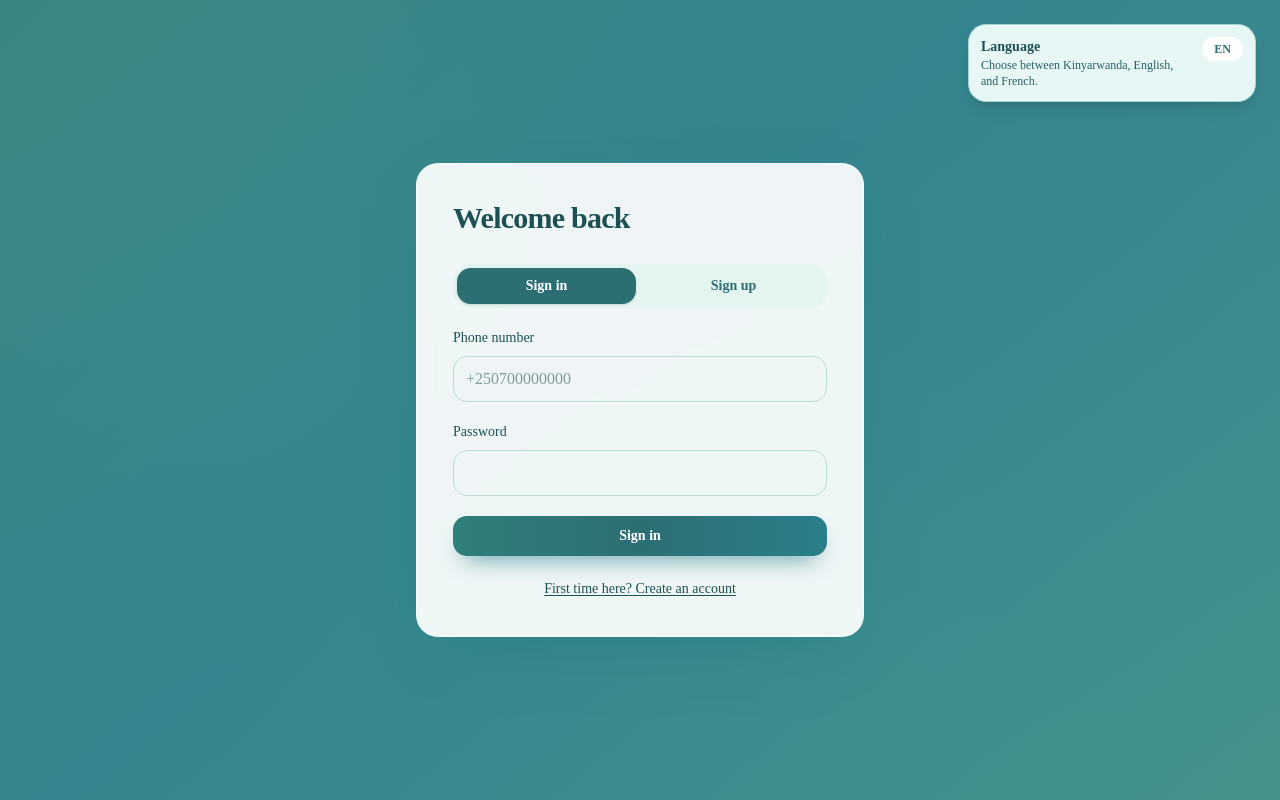
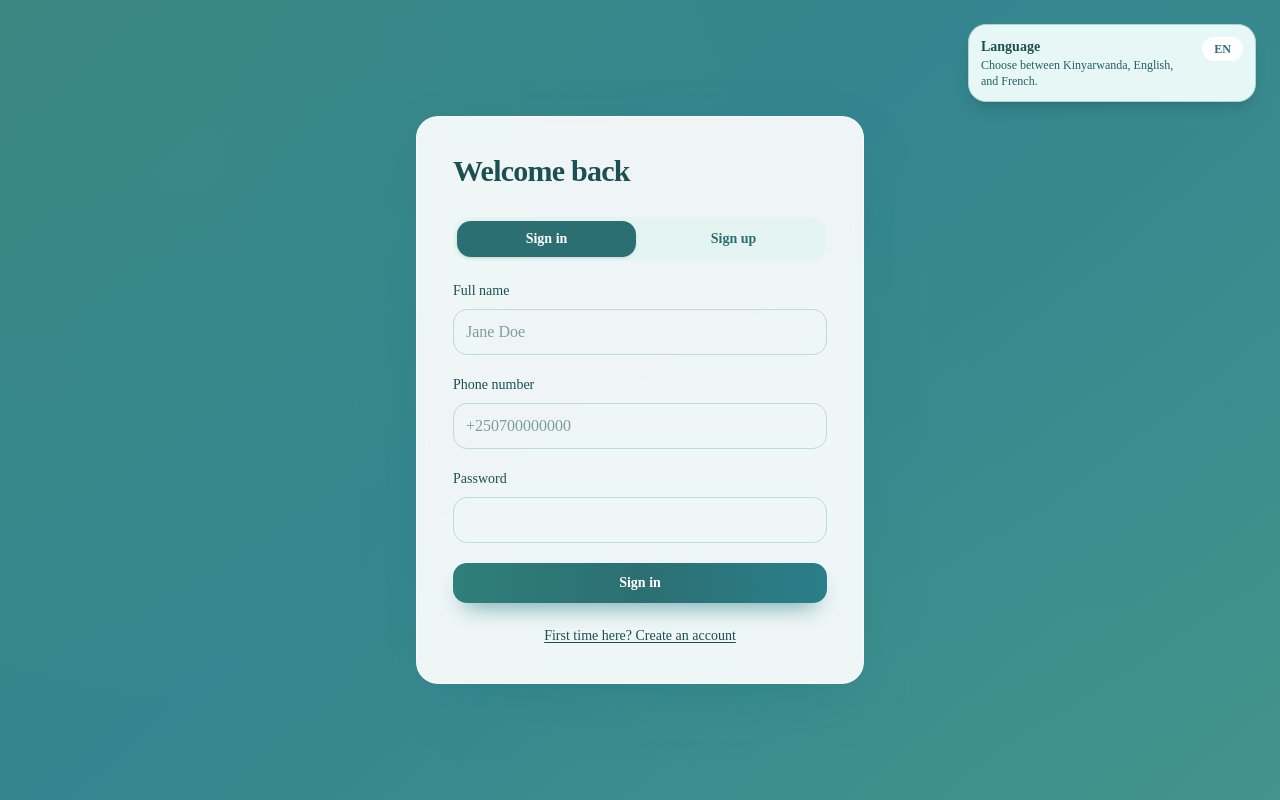
Before and after one commit to SheCanCODE-Capstone-Projects/MotherHood_Journey_Frontend, a Next.js app in the folder motherhood_journey/: page /login in a window 1280 px wide. Built offline with nearby package versions, Linux system fonts and the light colour scheme.

Commit message:
feat(login): add full name field to login form

```diff
--- a/motherhood_journey/src/app/login/page.tsx
+++ b/motherhood_journey/src/app/login/page.tsx
@@ -8,6 +8,7 @@ import "@/lib/i18n";
 import { useAuth } from "@/shared/hooks/useAuth";
 
 const signInSchema = z.object({
+  fullName: z.string().min(2, "Name must be at least 2 characters"),
   phone: z
     .string()
     .regex(/^\+250\d{9}$/, "Phone number must be in format +250XXXXXXXXX"),
@@ -24,6 +25,7 @@ const signUpSchema = signInSchema
   });
 
 type LoginForm = {
+  fullName: string;
   phone: string;
   password: string;
   confirmPassword: string;
@@ -43,6 +45,7 @@ export default function LoginPage() {
   const { currentUser, signIn, signUp, logout } = useAuth();
   const [mode, setMode] = useState<AuthMode>("signin");
   const [formData, setFormData] = useState<LoginForm>({
+    fullName: "",
     phone: "",
     password: "",
     confirmPassword: "",
@@ -94,7 +97,11 @@ export default function LoginPage() {
     const payload =
       mode === "signup"
         ? formData
-        : { phone: formData.phone, password: formData.password };
+        : {
+            fullName: formData.fullName,
+            phone: formData.phone,
+            password: formData.password,
+          };
     const result = schema.safeParse(payload);
 
     if (!result.success) {
@@ -124,6 +131,7 @@ export default function LoginPage() {
     setErrors({});
     setHasSubmitError(false);
     setFormData({
+      fullName: "",
       phone: "",
       password: "",
       confirmPassword: "",
@@ -256,6 +264,31 @@ export default function LoginPage() {
               <form onSubmit={onSubmit} className="space-y-5" noValidate>
               <div>
                 <label
+                  htmlFor="fullName"
+                  className="mb-2 block text-sm font-medium text-[#1D5052]"
+                >
+                  {t("login.fullName")}
+                </label>
+                <input
+                  id="fullName"
+                  name="fullName"
+                  type="text"
+                  value={formData.fullName}
+                  onChange={(event) => onChangeField("fullName", event.target.value)}
+                  placeholder="Jane Doe"
+                  className={`w-full rounded-xl border px-3 py-2.5 text-[#124548] transition outline-none ${
+                    errors.fullName
+                      ? "border-red-500 ring-2 ring-red-100"
+                      : "border-[#BBDCD7] focus:border-[#2A7F8A] focus:ring-2 focus:ring-[#B8E2DE]"
+                  }`}
+                />
+                {errors.fullName && (
+                  <p className="mt-1.5 text-sm text-red-600">{errors.fullName}</p>
+                )}
+              </div>
+
+              <div>
+                <label
                   htmlFor="phone"
                   className="mb-2 block text-sm font-medium text-[#1D5052]"
                 >
--- a/motherhood_journey/src/lib/i18n/en.json
+++ b/motherhood_journey/src/lib/i18n/en.json
@@ -3,6 +3,7 @@
     "title": "Welcome back",
     "signInTab": "Sign in",
     "signUpTab": "Sign up",
+    "fullName": "Full name",
     "phone": "Phone number",
     "password": "Password",
     "confirmPassword": "Confirm password",
--- a/motherhood_journey/src/lib/i18n/fr.json
+++ b/motherhood_journey/src/lib/i18n/fr.json
@@ -3,6 +3,7 @@
     "title": "Bon retour",
     "signInTab": "Se connecter",
     "signUpTab": "Creer un compte",
+    "fullName": "Nom complet",
     "phone": "Numero de telephone",
     "password": "Mot de passe",
     "confirmPassword": "Confirmer le mot de passe",
--- a/motherhood_journey/src/lib/i18n/rw.json
+++ b/motherhood_journey/src/lib/i18n/rw.json
@@ -3,6 +3,7 @@
     "title": "Murakaza neza",
     "signInTab": "Injira",
     "signUpTab": "Iyandikishe",
+    "fullName": "Amazina yose",
     "phone": "Nimero ya telefoni",
     "password": "Ijambo ry'ibanga",
     "confirmPassword": "Emeza ijambo ry'ibanga",
```
